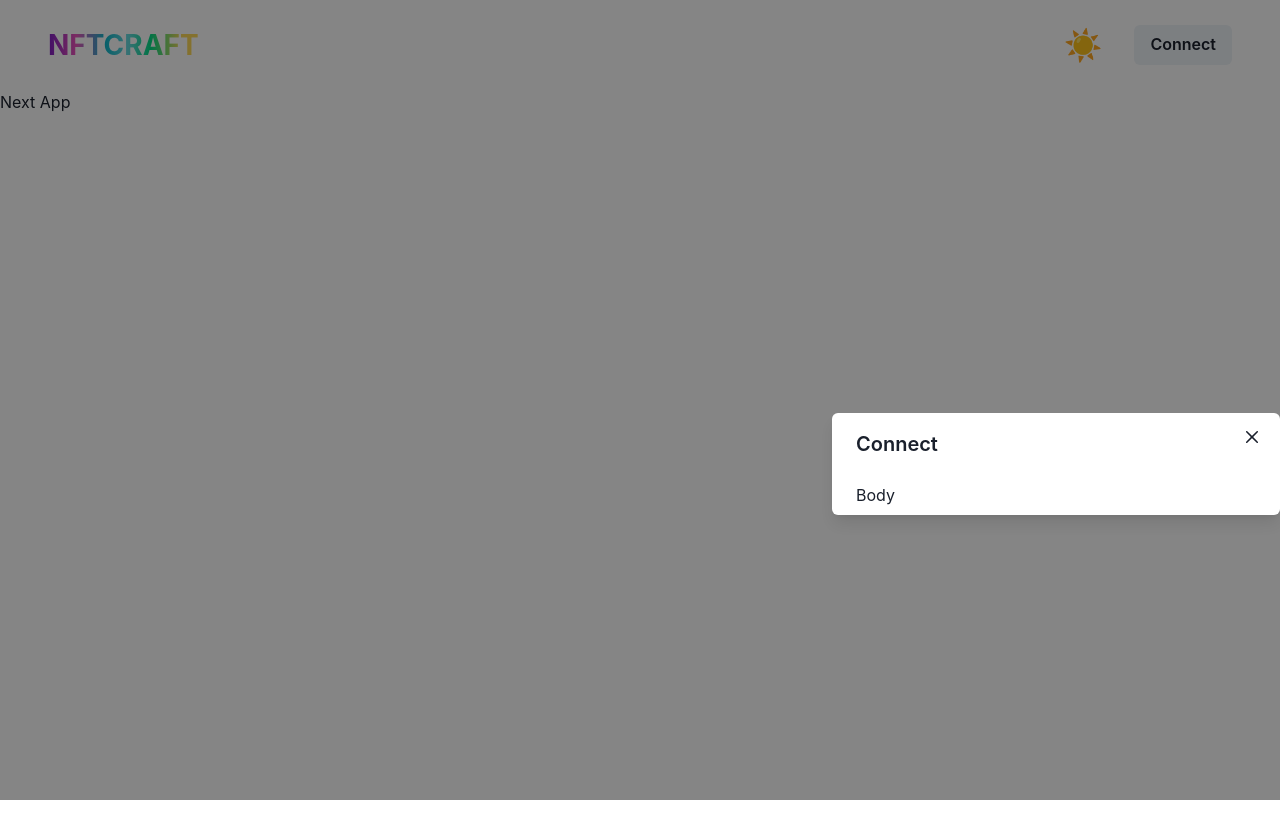
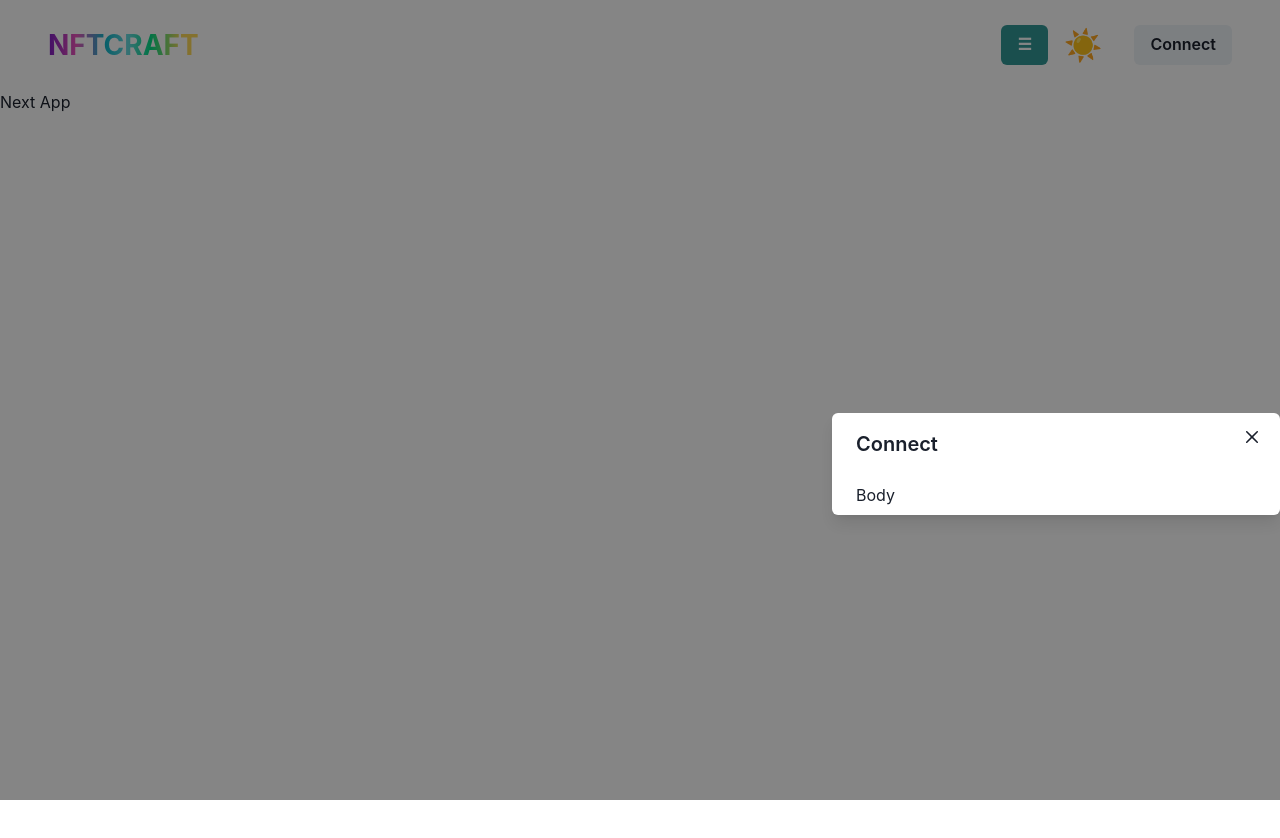
Before and after one commit to NikhilSharma03/NFTGallery, a Next.js app: page / in a window 1280 px wide. Both pictures are taken after a click on the button "Connect". Shown: the top 838 px of the page. Built offline with nearby package versions, Linux system fonts and the light colour scheme.

Commit message:
added SideDrawer

```diff
--- a/components/Layout/layout.style.ts
+++ b/components/Layout/layout.style.ts
@@ -3,5 +3,5 @@ import styled from "@emotion/styled";
 export const Main = styled.main`
   position: relative;
   width: 100%;
-  min-height: 95vh;
+  min-height: 91vh;
 `;
--- a/components/Layout/layout.tsx
+++ b/components/Layout/layout.tsx
@@ -1,6 +1,9 @@
 import type { NextPage } from "next";
+import { useRef } from "react";
 import { Main } from "./layout.style";
 import Navbar from "./../Navbar/navbar";
+import SideDrawer from "../SideDrawer/sideDrawer";
+import { useDisclosure } from "@chakra-ui/react";
 
 interface Props {
   children: React.ReactNode;
@@ -9,10 +12,26 @@ interface Props {
 }
 
 const Layout: NextPage<Props> = ({ children, theme, toggleTheme }) => {
+  const { isOpen, onOpen, onClose } = useDisclosure();
+  const btnRef = useRef();
+
   return (
     <>
-      <Navbar theme={theme} toggleTheme={toggleTheme} />
+      <Navbar
+        theme={theme}
+        toggleTheme={toggleTheme}
+        btnRef={btnRef}
+        openSideDrawer={onOpen}
+      />
       <Main>{children}</Main>
+      <SideDrawer
+        theme={theme}
+        toggleTheme={toggleTheme}
+        btnRef={btnRef}
+        isSideDrawerOpen={isOpen}
+        openSideDrawer={onOpen}
+        closeSideDrawer={onClose}
+      />
     </>
   );
 };
--- a/components/Navbar/navbar.style.ts
+++ b/components/Navbar/navbar.style.ts
@@ -1,11 +1,15 @@
 import styled from "styled-components";
-import { ModalContent, Button } from "@chakra-ui/react";
+import { Button } from "@chakra-ui/react";
 
 export const Nav = styled.nav`
   display: flex;
   align-items: center;
   justify-content: space-between;
   padding: 1.5rem 3rem;
+
+  @media (max-width: 600px) {
+    padding: 1.5rem;
+  }
 `;
 
 export const Logo = styled.h1`
@@ -25,12 +29,30 @@ export const Logo = styled.h1`
   color: transparent;
 `;
 
+export const ButtonDrawer = styled(Button)`
+  background: ${({ theme }) => theme.primary};
+  font-size: 1rem;
+  display: none;
+
+  &:hover {
+    background: ${({ theme }) => theme.primaryDark};
+  }
+
+  @media (max-width: 600px) {
+    display: inline-block;
+  }
+`;
+
 export const ButtonMode = styled(Button)`
   background: transparent;
   font-size: 2rem;
 
   &:hover {
     background: transparent;
+  }
+
+  @media (max-width: 600px) {
+    display: none;
   }
 `;
 
@@ -42,12 +64,8 @@ export const ButtonPrimary = styled(Button)`
   &:hover {
     background: ${({ theme }) => theme.primaryDark};
   }
+
+  @media (max-width: 600px) {
+    display: none;
+  }
 `;
-
-export const ModalMain = styled(ModalContent)`
-  position: absolute;
-  top: 50%;
-  left: 50%;
-  transform: translate(-50%, -50%) !important;
-  margin: 0;
-`;
--- a/components/Navbar/navbar.tsx
+++ b/components/Navbar/navbar.tsx
@@ -1,32 +1,36 @@
-import {
-  useDisclosure,
-  ModalOverlay,
-  ModalHeader,
-  Modal,
-  ModalCloseButton,
-  ModalBody,
-} from "@chakra-ui/react";
+import { useDisclosure } from "@chakra-ui/react";
 import type { NextPage } from "next";
+import WalletModal from "../WalletModal/walletModal";
 import {
   Nav,
   Logo,
-  ModalMain,
   ButtonPrimary,
   ButtonMode,
+  ButtonDrawer,
 } from "./navbar.style";
 
 interface Props {
   theme: string;
+  btnRef: any;
+  openSideDrawer: any;
   toggleTheme: () => void;
 }
 
-const Navbar: NextPage<Props> = ({ theme, toggleTheme }) => {
+const Navbar: NextPage<Props> = ({
+  theme,
+  toggleTheme,
+  btnRef,
+  openSideDrawer,
+}) => {
   const { isOpen, onOpen, onClose } = useDisclosure();
 
   return (
     <Nav>
       <Logo>NFTCRAFT</Logo>
       <div>
+        <ButtonDrawer ref={btnRef} colorScheme="teal" onClick={openSideDrawer}>
+          ☰
+        </ButtonDrawer>
         <ButtonMode
           background="transparent"
           fontSize={31}
@@ -35,18 +39,9 @@ const Navbar: NextPage<Props> = ({ theme, toggleTheme }) => {
           {theme === "light" ? "🌚" : "☀️"}
         </ButtonMode>
         <ButtonPrimary onClick={onOpen}>Connect</ButtonPrimary>
+        {/* Connect Modal */}
+        <WalletModal isOpen={isOpen} onClose={onClose} />
       </div>
-      {/* Connect Modal */}
-      <Modal blockScrollOnMount={false} isOpen={isOpen} onClose={onClose}>
-        <ModalOverlay />
-        <ModalMain>
-          <ModalHeader>Connect</ModalHeader>
-          <ModalCloseButton />
-          <ModalBody>
-            <h1>Body</h1>
-          </ModalBody>
-        </ModalMain>
-      </Modal>
     </Nav>
   );
 };
--- /dev/null
+++ b/components/SideDrawer/sideDrawer.style.ts
@@ -0,0 +1,50 @@
+import styled from "styled-components";
+import {
+  DrawerContent,
+  DrawerCloseButton,
+  Button,
+  ModalContent,
+} from "@chakra-ui/react";
+
+export const SideDrawerContent = styled(DrawerContent)`
+  background: ${({ theme }) => theme.body};
+`;
+
+export const SideDrawerCloseButton = styled(DrawerCloseButton)`
+  color: ${({ theme }) => theme.text};
+`;
+
+export const SideDrawerButtonMode = styled(Button)`
+  display: block;
+  margin-bottom: 2rem;
+  background: transparent;
+  font-size: 2rem;
+  color: ${({ theme }) => theme.text};
+  padding: 0;
+  span {
+    font-size: 1.25rem;
+    margin-left: 1rem;
+  }
+
+  &:hover {
+    background: transparent;
+  }
+`;
+
+export const SideDrawerButtonPrimary = styled(Button)`
+  background: ${({ theme }) => theme.primary};
+  color: #fff;
+  display: block;
+
+  &:hover {
+    background: ${({ theme }) => theme.primaryDark};
+  }
+`;
+
+export const SideDrawerModalMain = styled(ModalContent)`
+  position: absolute;
+  top: 50%;
+  left: 50%;
+  transform: translate(-50%, -50%) !important;
+  margin: 0;
+`;
--- /dev/null
+++ b/components/SideDrawer/sideDrawer.tsx
@@ -0,0 +1,68 @@
+import type { NextPage } from "next";
+import {
+  Drawer,
+  DrawerBody,
+  DrawerOverlay,
+  DrawerHeader,
+  useDisclosure,
+} from "@chakra-ui/react";
+
+import {
+  SideDrawerContent,
+  SideDrawerCloseButton,
+  SideDrawerButtonMode,
+  SideDrawerButtonPrimary,
+} from "./sideDrawer.style";
+import WalletModal from "../WalletModal/walletModal";
+
+interface Props {
+  btnRef: any;
+  isSideDrawerOpen: boolean;
+  openSideDrawer: any;
+  closeSideDrawer: any;
+  theme: string;
+  toggleTheme: () => void;
+}
+
+const SideDrawer: NextPage<Props> = ({
+  btnRef,
+  isSideDrawerOpen,
+  closeSideDrawer,
+  theme,
+  toggleTheme,
+}) => {
+  const { isOpen, onOpen, onClose } = useDisclosure();
+
+  return (
+    <Drawer
+      isOpen={isSideDrawerOpen}
+      placement="left"
+      onClose={closeSideDrawer}
+      finalFocusRef={btnRef}
+    >
+      <DrawerOverlay />
+      <SideDrawerContent>
+        <SideDrawerCloseButton />
+        <DrawerHeader></DrawerHeader>
+        <DrawerBody>
+          <SideDrawerButtonMode
+            background="transparent"
+            fontSize={31}
+            onClick={toggleTheme}
+          >
+            {theme === "light" ? "🌚" : "☀️"}
+            <span>{theme === "light" ? "Dark" : "Light"}</span>
+          </SideDrawerButtonMode>
+
+          <SideDrawerButtonPrimary onClick={onOpen}>
+            Connect Wallet
+          </SideDrawerButtonPrimary>
+          {/* Connect Modal */}
+          <WalletModal isOpen={isOpen} onClose={onClose} />
+        </DrawerBody>
+      </SideDrawerContent>
+    </Drawer>
+  );
+};
+
+export default SideDrawer;
--- /dev/null
+++ b/components/WalletModal/walletModal.style.ts
@@ -0,0 +1,10 @@
+import styled from "styled-components";
+import { ModalContent } from "@chakra-ui/react";
+
+export const ModalMain = styled(ModalContent)`
+  position: absolute;
+  top: 50%;
+  left: 50%;
+  transform: translate(-50%, -50%) !important;
+  margin: 0;
+`;
--- /dev/null
+++ b/components/WalletModal/walletModal.tsx
@@ -0,0 +1,31 @@
+import {
+  ModalOverlay,
+  ModalHeader,
+  Modal,
+  ModalCloseButton,
+  ModalBody,
+} from "@chakra-ui/react";
+import type { NextPage } from "next";
+import { ModalMain } from "./walletModal.style";
+
+interface Props {
+  isOpen: boolean;
+  onClose: any;
+}
+
+const WalletModal: NextPage<Props> = ({ isOpen, onClose }) => {
+  return (
+    <Modal blockScrollOnMount={false} isOpen={isOpen} onClose={onClose}>
+      <ModalOverlay />
+      <ModalMain>
+        <ModalHeader>Connect</ModalHeader>
+        <ModalCloseButton />
+        <ModalBody>
+          <h1>Body</h1>
+        </ModalBody>
+      </ModalMain>
+    </Modal>
+  );
+};
+
+export default WalletModal;
--- /dev/null
+++ b/types/theme.ts
@@ -0,0 +1,5 @@
+export type ThemeType = {
+  body: string;
+  primary: string;
+  primaryDark: string;
+};
--- a/utils/themeConfig.ts
+++ b/utils/themeConfig.ts
@@ -1,18 +1,21 @@
 import { createGlobalStyle } from "styled-components";
+import { ThemeType } from "./../types/theme";
 
 export const lightTheme = {
   body: "#ddd",
+  text: "#222",
   primary: "#7c1dc1",
   primaryDark: "#58138a",
 };
 
 export const darkTheme = {
   body: "#222",
+  text: "#ddd",
   primary: "#7c1dc1",
   primaryDark: "#58138a",
 };
 
-export const GlobalStyles = createGlobalStyle`
+export const GlobalStyles = createGlobalStyle<{ theme: ThemeType }>`
   body {
     background: ${({ theme }) => theme.body};
     transition: all 0.50s linear;
```
